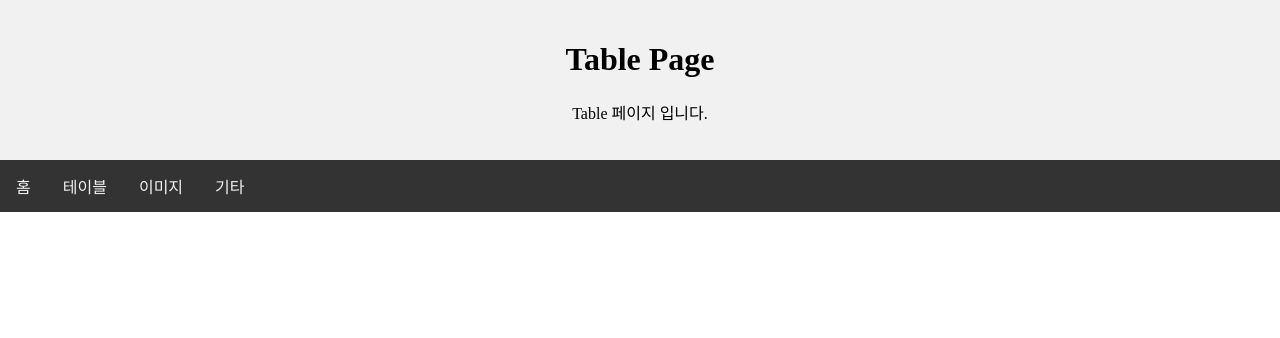
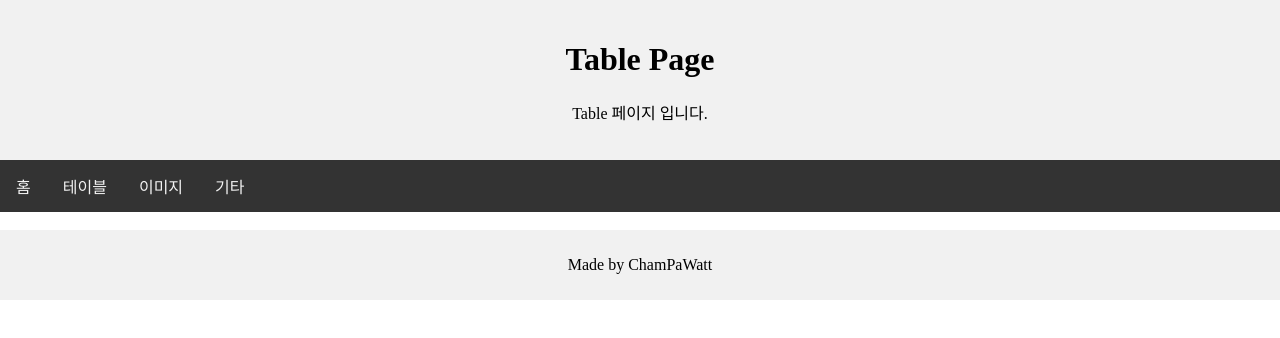
Before and after one commit to ChamPaWatt/my_web, a plain HTML site: page html/image.html in a window 1280 px wide. Drawn offline with Linux system fonts and the light colour scheme.

Commit message:
Update image.html

```diff
--- a/html/image.html
+++ b/html/image.html
@@ -108,3 +108,10 @@ body {
 </div>
 
 <br>
+
+<div class="footer">
+  <p>Made by ChamPaWatt</p>
+</div>
+
+</body>
+</html>
```
